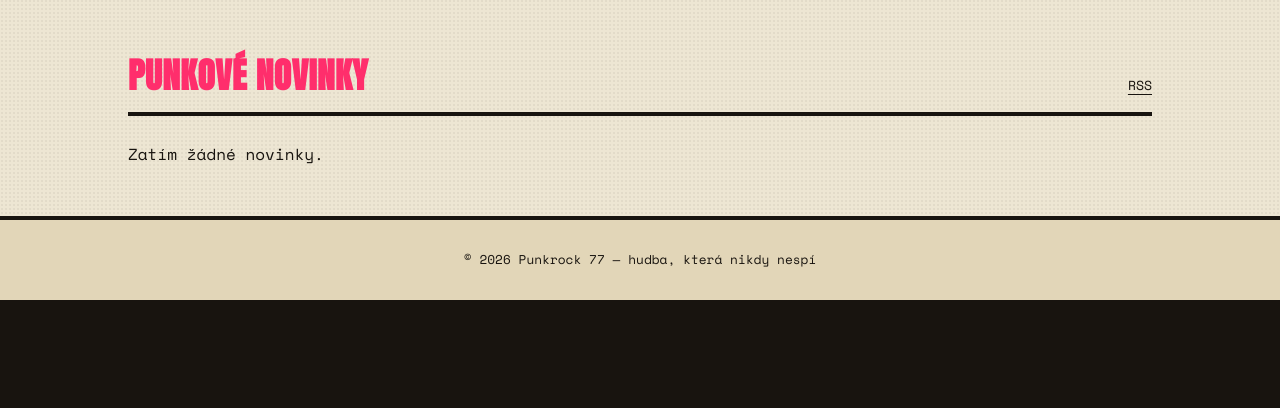
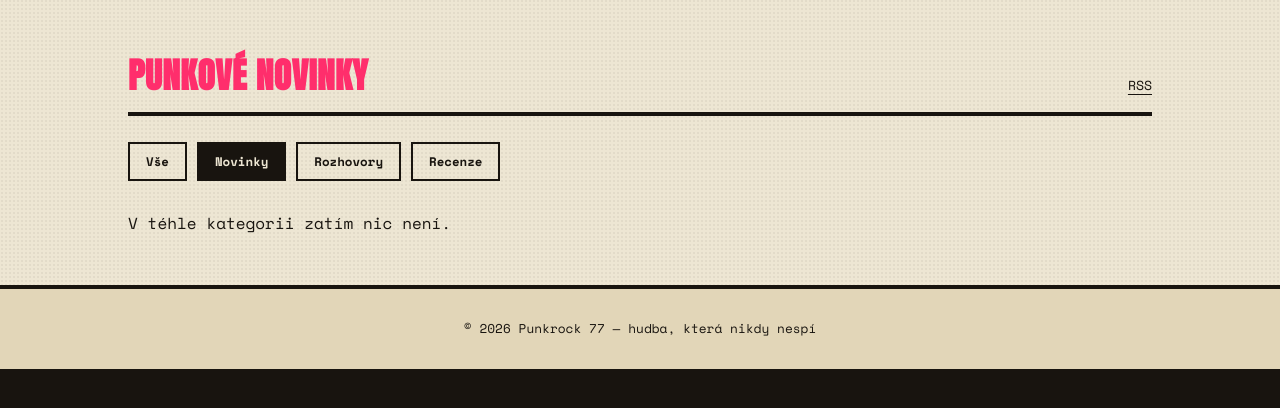
Before and after one commit to Amper159/punkrock, a Flask app: page /novinky/?kategorie=novinka in a window 1280 px wide. Shown: the part 85-493 px from the top of the page. Run offline with Flask 3, Linux system fonts and the light colour scheme.

Commit message:
feat: kategorie obsahu — Novinky / Rozhovory / Recenze
- Article.category (novinka/rozhovor/recenze, default novinka)
- /novinky/ má filtrovací taby nahoře, filtrování přes ?kategorie=
- flask add-news teď bere --category rozhovor|recenze|novinka
- štítek kategorie (růžový) odlišný od štítku kapely (černý), viditelný
  na homepage teaseru i na výpisu novinek

Záměrně bez psaní vlastních rozhovorů/recenzí — fabrikovat odpovědi
připisované reálné kapele nebo hrát poslechovou recenzi alba, které
jsem fakticky neslyšel, by bylo zavádějící. Stejný curated link-out
model jako u běžných novinek, jen s jinou kategorií.

Migrace 7a2c9e4f1b83 otestována end-to-end (init → head) i funkčně
(filtrování podle kategorie, add-news --category).

```diff
--- a/punkradio/blueprints/news/routes.py
+++ b/punkradio/blueprints/news/routes.py
@@ -1,14 +1,27 @@
 from xml.sax.saxutils import escape
-from flask import Blueprint, render_template, abort, Response, url_for
+from flask import Blueprint, render_template, abort, Response, url_for, request
 from punkradio.models import Article, Comment
 from punkradio.forms import CommentForm
 
 bp = Blueprint("news", __name__, url_prefix="/novinky")
 
+_CATEGORIES = {
+    "novinka": "Novinky",
+    "rozhovor": "Rozhovory",
+    "recenze": "Recenze",
+}
+
 @bp.route("/")
 def list_news():
-    articles = Article.query.order_by(Article.published_at.desc()).all()
-    return render_template("news/index.html", articles=articles)
+    category = request.args.get("kategorie")
+    query = Article.query
+    if category in _CATEGORIES:
+        query = query.filter_by(category=category)
+    articles = query.order_by(Article.published_at.desc()).all()
+    return render_template(
+        "news/index.html", articles=articles,
+        active_category=category, categories=_CATEGORIES,
+    )
 
 @bp.route("/<slug>")
 def detail(slug):
--- a/punkradio/cli.py
+++ b/punkradio/cli.py
@@ -232,8 +232,10 @@ def sync_gigs_command(dry_run, keywords, reset):
 @click.option("--source", "source_name", default=None, help="Název zdroje, např. insounder.org")
 @click.option("--perex", default=None, help="Krátký vlastní popisek (nekopírovat text ze zdroje).")
 @click.option("--band", default=None, help="Kapela, ke které se novinka váže.")
+@click.option("--category", type=click.Choice(["novinka", "rozhovor", "recenze"]), default="novinka",
+              help="Typ obsahu — novinka (výchozí), rozhovor nebo recenze.")
 @with_appcontext
-def add_news_command(title, source_url, source_name, perex, band):
+def add_news_command(title, source_url, source_name, perex, band, category):
     """Přidá curated novinku typu link-out (titulek + odkaz na originál)."""
     slug_base = _slugify(title)
     slug = slug_base
@@ -250,11 +252,12 @@ def add_news_command(title, source_url, source_name, perex, band):
         content="",  # obsah se nekopíruje, viz source_url
         source_url=source_url,
         source_name=source_name,
+        category=category,
         published_at=datetime.utcnow(),
     )
     db.session.add(article)
     db.session.commit()
-    click.echo(f"Přidáno: {title}  ({slug}) -> {source_url}")
+    click.echo(f"Přidáno [{category}]: {title}  ({slug}) -> {source_url}")
 
 
 SEED_BANDS = [
--- a/punkradio/models.py
+++ b/punkradio/models.py
@@ -35,6 +35,7 @@ class Article(db.Model):
     tags = db.Column(db.JSON)
     source_url = db.Column(db.String(500))    # externí odkaz na plný článek (curated link-out)
     source_name = db.Column(db.String(120))   # název zdroje, např. "insounder.org"
+    category = db.Column(db.String(20), default="novinka", index=True)  # "novinka" | "rozhovor" | "recenze"
     published_at = db.Column(db.DateTime, default=datetime.utcnow, index=True)
 
 
--- a/punkradio/static/css/main.css
+++ b/punkradio/static/css/main.css
@@ -179,6 +179,7 @@ section h2{ font-size:2rem; }
 .news-card, .news-item{ border-top:3px solid var(--ink); padding-top:14px; margin-bottom:26px; }
 .news-grid .news-card{ margin-bottom:0; }
 .news-card .tag, .news-item .tag{ font-size:0.72rem; background:var(--ink); color:var(--paper); padding:2px 8px; display:inline-block; }
+.news-card .tag-category, .news-item .tag-category{ background:var(--pink); margin-right:6px; }
 .news-card h3, .news-item h2{ font-family:'Anton',sans-serif; font-size:1.35rem; margin:10px 0 8px; text-transform:none; }
 .news-card h3 a, .news-item h2 a{ text-decoration:none; }
 .news-card h3 a:hover, .news-item h2 a:hover{ color:var(--pink); }
--- a/punkradio/templates/main/index.html
+++ b/punkradio/templates/main/index.html
@@ -73,6 +73,9 @@
   <div class="news-grid">
     {% for article in articles %}
       <article class="news-card">
+        {% if article.category and article.category != 'novinka' %}
+          <span class="tag tag-category">{{ {'rozhovor':'Rozhovor','recenze':'Recenze'}.get(article.category, article.category) }}</span>
+        {% endif %}
         {% if article.band %}<span class="tag">{{ article.band }}</span>{% endif %}
         {% if article.source_url %}
           <h3><a href="{{ article.source_url }}" target="_blank" rel="noopener">{{ article.title }}</a></h3>
--- a/punkradio/templates/news/index.html
+++ b/punkradio/templates/news/index.html
@@ -8,9 +8,19 @@
     <a href="{{ url_for('news.rss') }}" class="see-all">RSS</a>
   </div>
 
+  <div class="filter-row">
+    <a href="{{ url_for('news.list_news') }}"><button class="{{ 'active' if not active_category }}">Vše</button></a>
+    {% for key, label in categories.items() %}
+      <a href="{{ url_for('news.list_news', kategorie=key) }}"><button class="{{ 'active' if active_category == key }}">{{ label }}</button></a>
+    {% endfor %}
+  </div>
+
   <div class="news-list">
     {% for article in articles %}
       <article class="news-item">
+        {% if article.category and article.category != 'novinka' %}
+          <span class="tag tag-category">{{ categories.get(article.category, article.category) }}</span>
+        {% endif %}
         {% if article.band %}<span class="tag">{{ article.band }}</span>{% endif %}
         {% if article.source_url %}
           <h2>
@@ -47,7 +57,9 @@
         {% endif %}
       </article>
     {% else %}
-      <p class="text-center">Zatím žádné novinky.</p>
+      <p class="text-center">
+        {% if active_category %}V téhle kategorii zatím nic není.{% else %}Zatím žádné novinky.{% endif %}
+      </p>
     {% endfor %}
   </div>
 </section>
```
Also changed, not shown: migrations/versions/7a2c9e4f1b83_add_article_category.py (added, +27 -0 lines).
